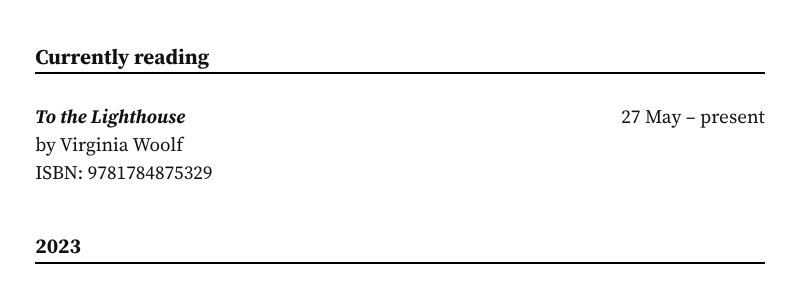
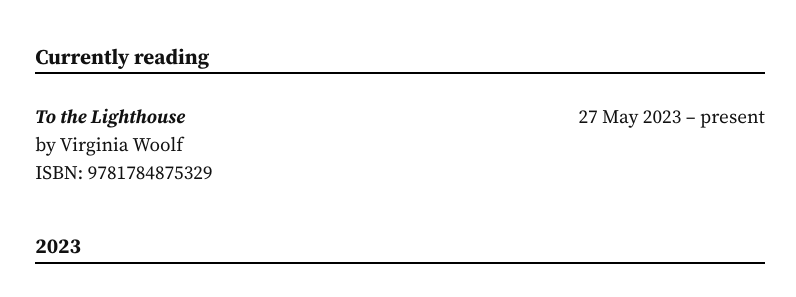
Before and after one commit to rafaelalvessa/rafael.me.uk, a Jekyll site: the page built from reading_log.md, in a window 1280 px wide and 900 px high. Shown: the part 147-444 px from the top of the window, without its empty margins (240-1036 px from the left). Built offline with Jekyll 4.4.1, drawn with Linux system fonts in a browser that asks for light colours.

Commit message:
Add year to start reading date

```diff
--- a/_data/reading_log.yaml
+++ b/_data/reading_log.yaml
@@ -1,7 +1,7 @@
 Currently reading:
 
 - author: Virginia Woolf
-  date_started: 27 May
+  date_started: 27 May 2023
   isbn: 9781784875329
   title: To the Lighthouse
 
```
